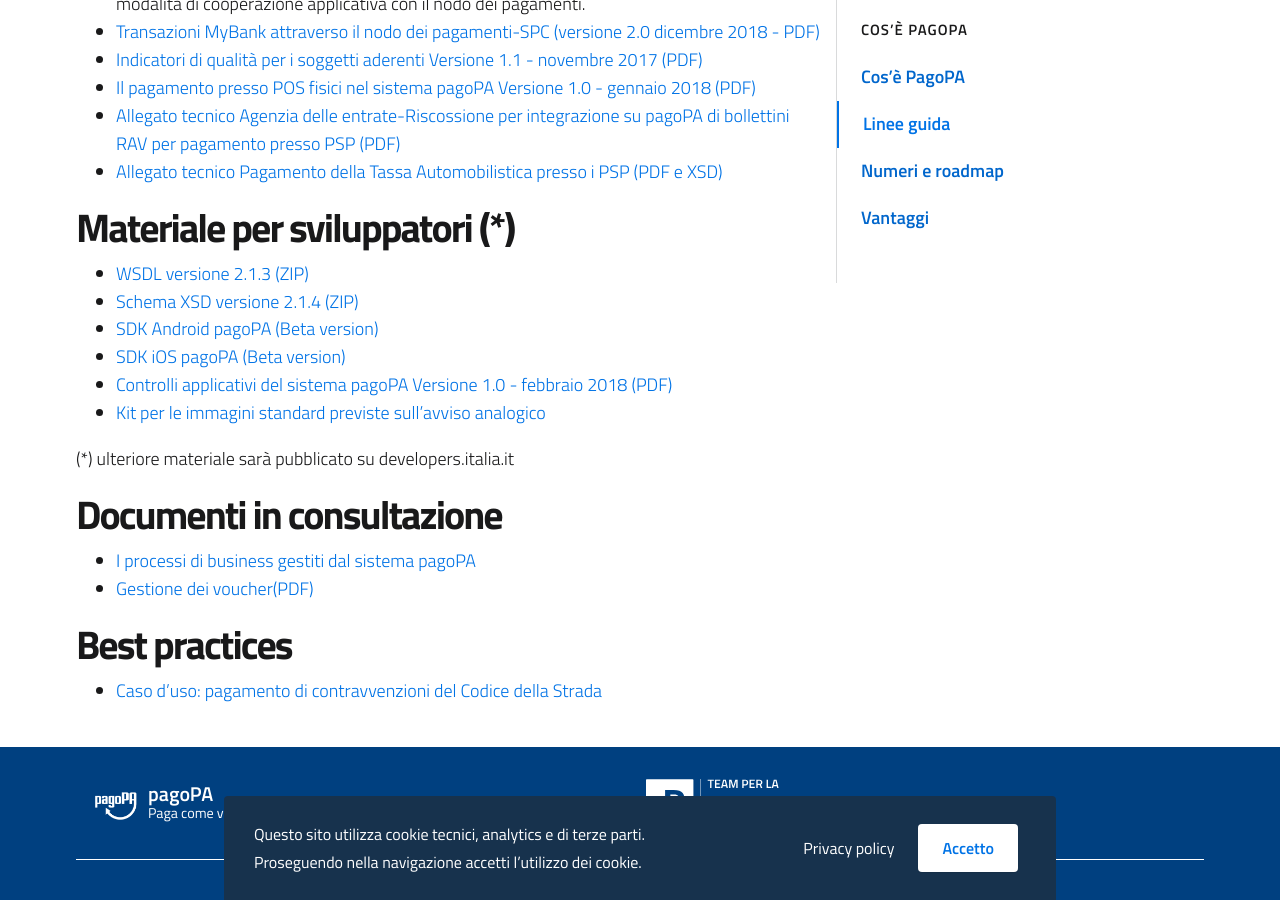
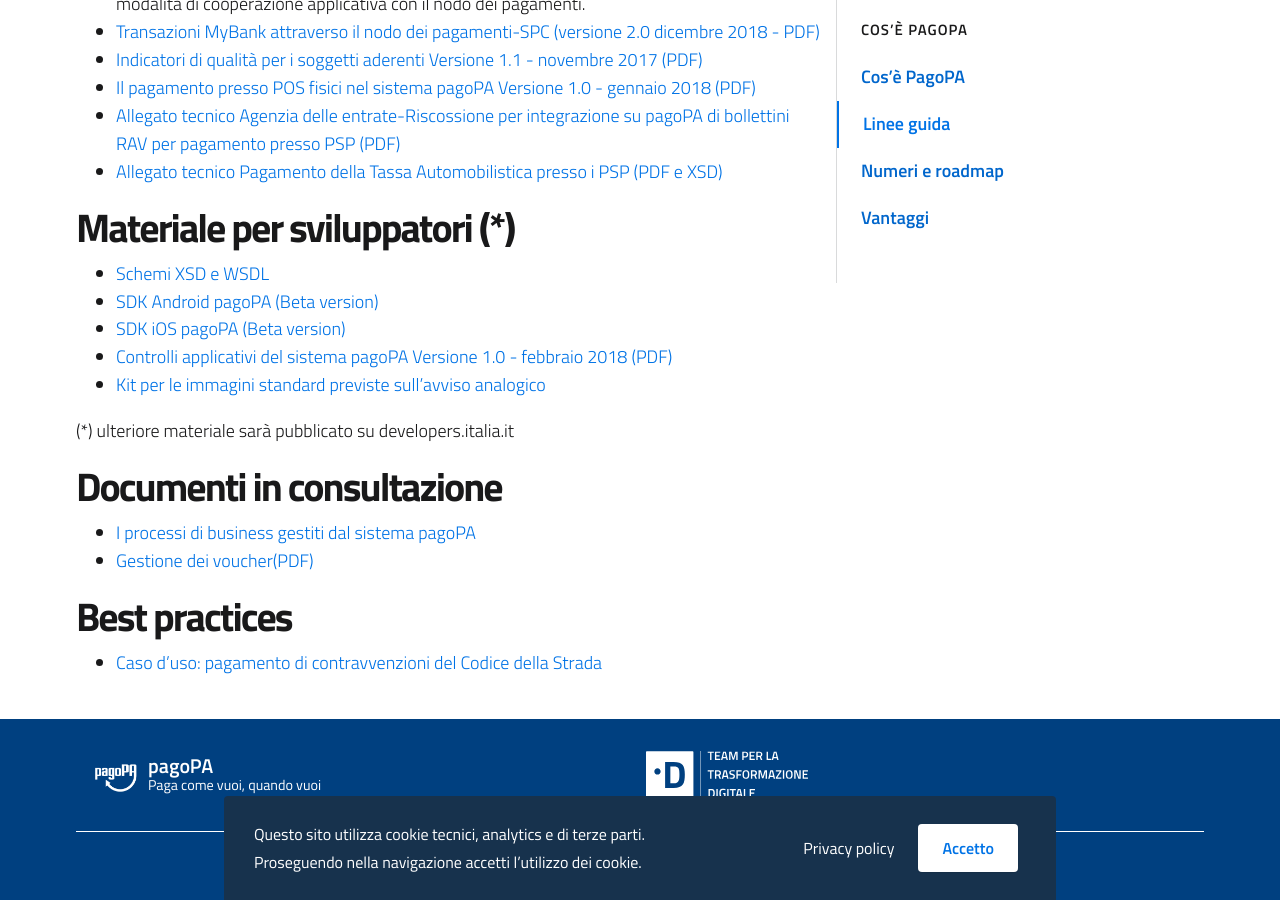
Before and after one commit to pagopa/site-pagopa.gov.it, a Jekyll site: the page built from it/pagopa/linee-guida.md, in a window 1280 px wide and 900 px high, scrolled down 887 px. Built offline with Jekyll 4.4.1, drawn with Linux system fonts in a browser that asks for light colours.

Commit message:
Update linee-guida.md

```diff
--- a/it/pagopa/linee-guida.md
+++ b/it/pagopa/linee-guida.md
@@ -24,8 +24,7 @@
 * [Allegato tecnico Pagamento della Tassa Automobilistica presso i PSP (PDF e XSD)](https://github.com/italia/lg-pagopa-docs/blob/master/documentazione_tecnica_collegata/documentazione_collegata/bollo_auto_mod_4_0.zip)
 
 ## Materiale per sviluppatori (*)
-* [WSDL versione 2.1.3 (ZIP)](https://github.com/italia/lg-pagopa-docs/blob/master/documentazione_tecnica_collegata/materiale_sviluppatori/wsdl_2.1.3.zip)
-* [Schema XSD versione 2.1.4 (ZIP)](https://github.com/italia/lg-pagopa-docs/blob/master/documentazione_tecnica_collegata/materiale_sviluppatori/xsd_2.1.4.zip)
+* [Schemi XSD e WSDL](https://github.com/italia/pagopa-specifichepagamenti-schemi)
 * [SDK Android pagoPA (Beta version)](https://github.com/italia/pagopa-android-example)
 * [SDK iOS pagoPA (Beta version)](https://github.com/italia/pagopa-ios-example)
 * [Controlli applicativi del sistema pagoPA Versione 1.0 - febbraio 2018 (PDF)](https://github.com/italia/lg-pagopa-docs/blob/master/documentazione_tecnica_collegata/materiale_sviluppatori/elenco_controlli_nodo_2_1_new.pdf)
```
